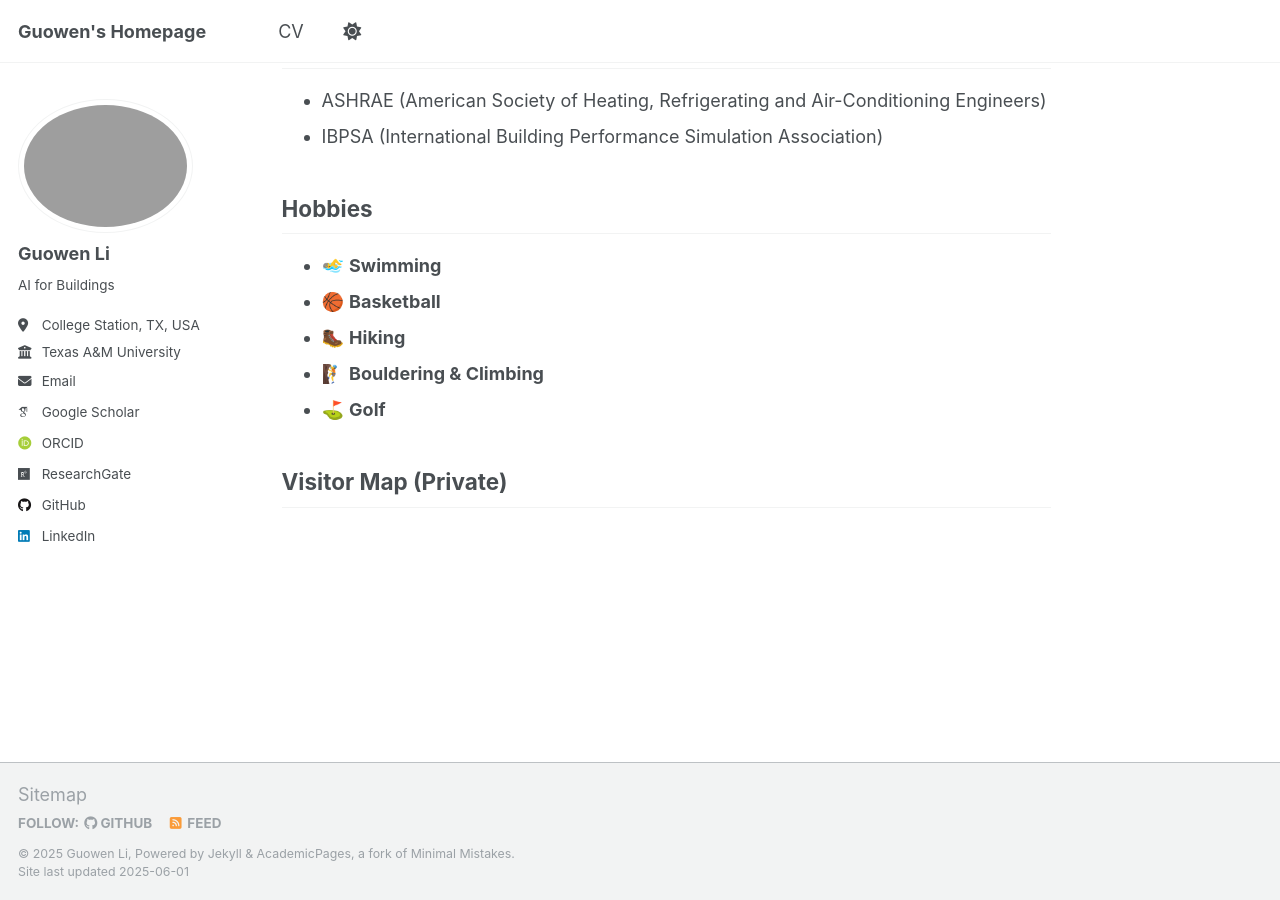
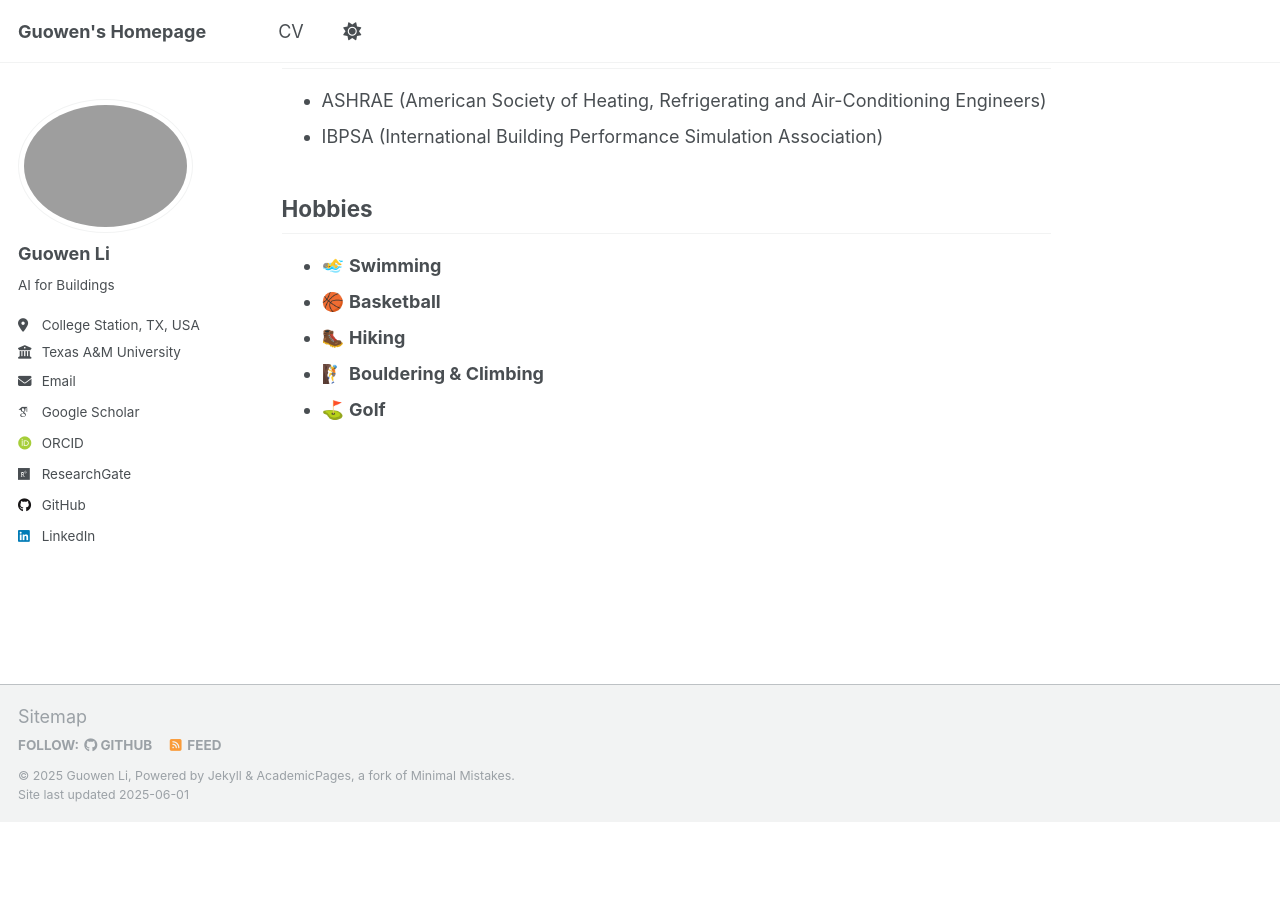
Before and after one commit to GuowenLi-PhD/GuowenLi-PhD.github.io, a Jekyll site: the page built from _pages/about.md, in a window 1280 px wide and 900 px high, scrolled down 1102 px. Built offline with Jekyll 4.4.1, drawn with Linux system fonts in a browser that asks for light colours; some web fonts are replaced; after the commit the page ends 1924 px from its top, so only the background shows below that.

Commit message:
Update about.md

```diff
--- a/_pages/about.md
+++ b/_pages/about.md
@@ -53,7 +53,6 @@ Hobbies
 
 
 
-## Visitor Map (Private)
 
 <div id="visitor-map" style="display: none;">
   <a href="https://clustrmaps.com/site/1c6df" title="Visitor Map">
```
